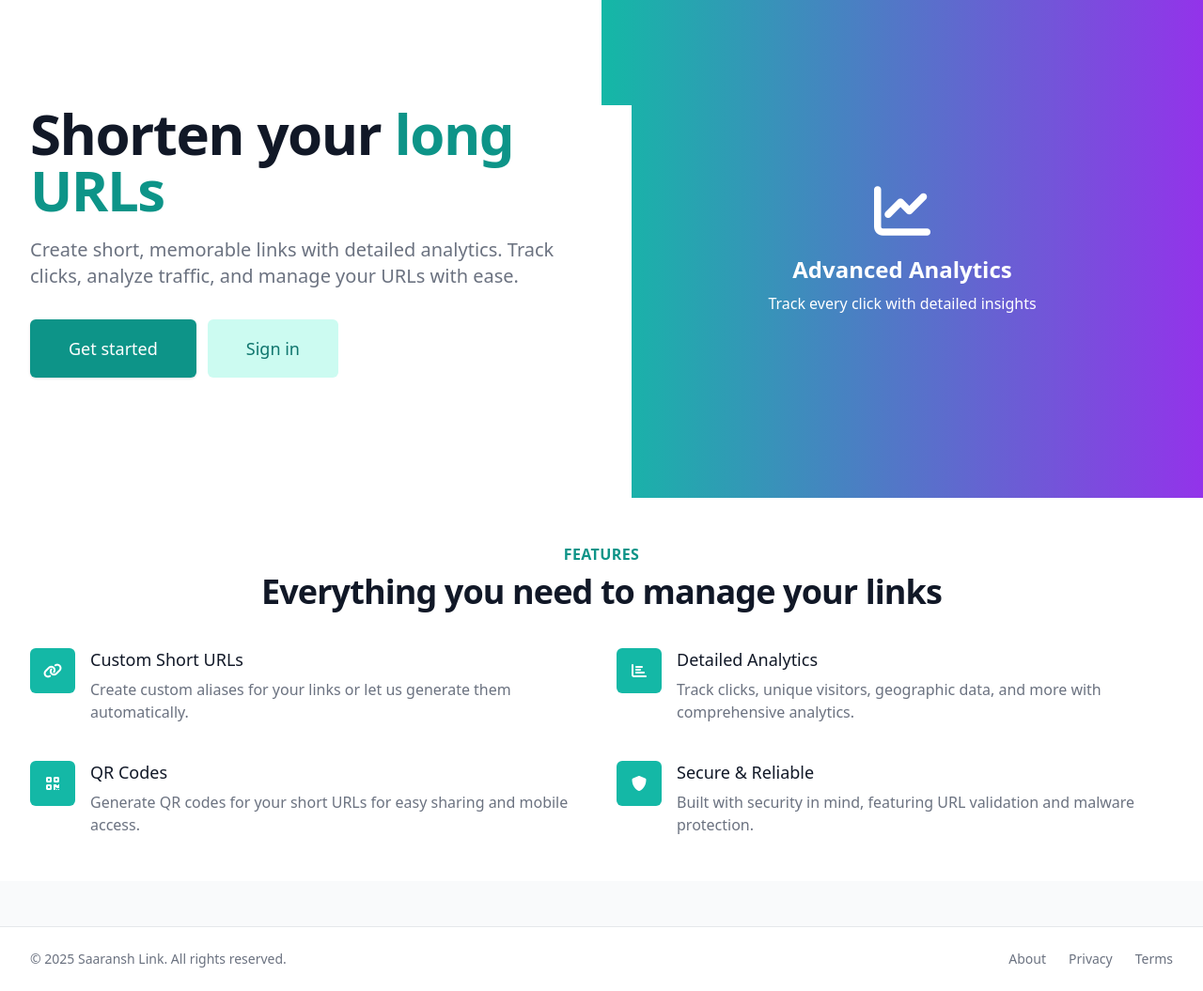
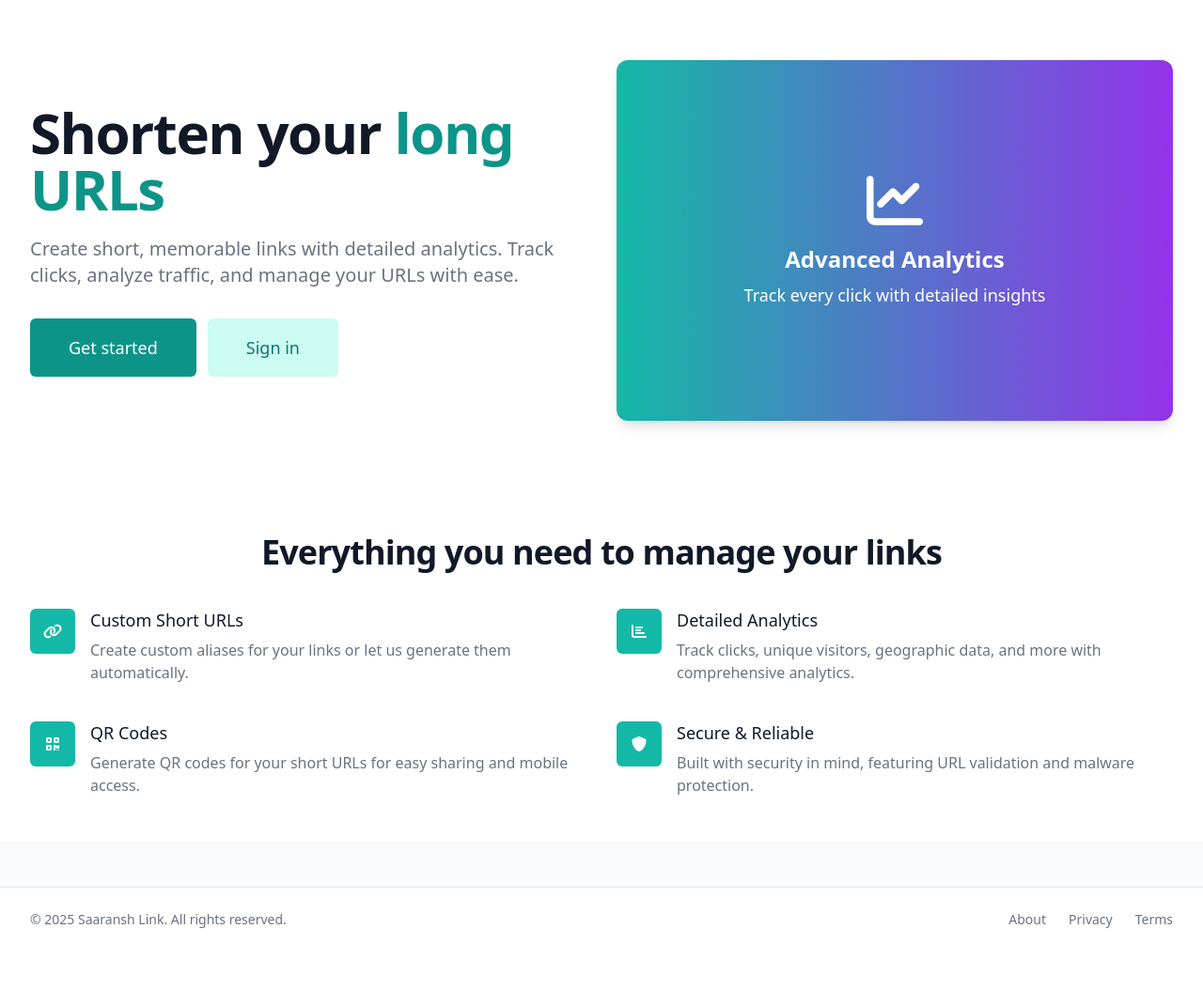
Before and after one commit to sudip6164/Saaransh-Link, a Django app: page / in a window 1280 px wide. Shown: the part 65-1120 px from the top of the page at 94% size. After the commit the page ends 1053 px from the top, so only its background shows below. Run offline with Django 4.2, Linux system fonts and the light colour scheme; some libraries are stand-ins or nearby versions.

Commit message:
home page ui fix

```diff
--- a/templates/home.html
+++ b/templates/home.html
@@ -4,48 +4,53 @@
 
 {% block content %}
 <div class="relative bg-white overflow-hidden">
-    <div class="max-w-7xl mx-auto">
-        <div class="relative z-10 pb-8 bg-white sm:pb-16 md:pb-20 lg:max-w-2xl lg:w-full lg:pb-28 xl:pb-32">
-            <main class="mt-10 mx-auto max-w-7xl px-4 sm:mt-12 sm:px-6 md:mt-16 lg:mt-20 lg:px-8 xl:mt-28">
-                <div class="sm:text-center lg:text-left">
+  <div class="max-w-7xl mx-auto px-4 sm:px-6 lg:px-8">
+    <div class="lg:grid lg:grid-cols-12 lg:gap-8 lg:items-center lg:min-h-[32rem]">
+
+      <div class="sm:text-center md:max-w-2xl md:mx-auto lg:col-span-6 lg:text-left">
         <h1 class="text-4xl tracking-tight font-extrabold text-gray-900 sm:text-5xl md:text-6xl">
           <span class="block xl:inline">Shorten your</span>
           <span class="block text-teal-600 xl:inline">long URLs</span>
         </h1>
-                    <p class="mt-3 text-base text-gray-500 sm:mt-5 sm:text-lg sm:max-w-xl sm:mx-auto md:mt-5 md:text-xl lg:mx-0">
+        <p class="mt-3 text-base text-gray-500 sm:mt-5 sm:text-lg md:mt-5 md:text-xl">
           Create short, memorable links with detailed analytics. Track clicks, analyze traffic, and manage your URLs with ease.
         </p>
-                    <div class="mt-5 sm:mt-8 sm:flex sm:justify-center lg:justify-start">
+
+        <div class="mt-6 sm:mt-8 sm:flex sm:justify-center lg:justify-start">
           {% if user.is_authenticated %}
           <div class="rounded-md shadow">
-                            <a href="{% url 'dashboard' %}" class="w-full flex items-center justify-center px-8 py-3 border border-transparent text-base font-medium rounded-md text-white bg-teal-600 hover:bg-teal-700 md:py-4 md:text-lg md:px-10">
+            <a href="{% url 'dashboard' %}"
+               class="w-full flex items-center justify-center px-8 py-3 border border-transparent text-base font-medium rounded-md text-white bg-teal-600 hover:bg-teal-700 md:py-4 md:text-lg md:px-10">
               Go to Dashboard
             </a>
           </div>
           {% else %}
           <div class="rounded-md shadow">
-                            <a href="{% url 'register' %}" class="w-full flex items-center justify-center px-8 py-3 border border-transparent text-base font-medium rounded-md text-white bg-teal-600 hover:bg-teal-700 md:py-4 md:text-lg md:px-10">
+            <a href="{% url 'register' %}"
+               class="w-full flex items-center justify-center px-8 py-3 border border-transparent text-base font-medium rounded-md text-white bg-teal-600 hover:bg-teal-700 md:py-4 md:text-lg md:px-10">
               Get started
             </a>
           </div>
           <div class="mt-3 sm:mt-0 sm:ml-3">
-                            <a href="{% url 'login' %}" class="w-full flex items-center justify-center px-8 py-3 border border-transparent text-base font-medium rounded-md text-teal-700 bg-teal-100 hover:bg-teal-200 md:py-4 md:text-lg md:px-10">
+            <a href="{% url 'login' %}"
+               class="w-full flex items-center justify-center px-8 py-3 border border-transparent text-base font-medium rounded-md text-teal-700 bg-teal-100 hover:bg-teal-200 md:py-4 md:text-lg md:px-10">
               Sign in
             </a>
           </div>
           {% endif %}
         </div>
       </div>
-            </main>
+
+      <div class="mt-10 lg:mt-0 lg:col-span-6">
+        <div class="h-72 md:h-96 bg-gradient-to-r from-teal-500 to-purple-600 rounded-xl flex items-center justify-center shadow-lg">
+          <div class="text-white text-center px-6">
+            <i class="fas fa-chart-line text-6xl mb-4"></i>
+            <h3 class="text-2xl font-bold">Advanced Analytics</h3>
+            <p class="mt-2 text-lg">Track every click with detailed insights</p>
           </div>
         </div>
-    <div class="lg:absolute lg:inset-y-0 lg:right-0 lg:w-1/2">
-                        <div class="h-56 w-full bg-gradient-to-r from-teal-500 to-purple-600 sm:h-72 md:h-96 lg:w-full lg:h-full flex items-center justify-center">
-            <div class="text-white text-center">
-                <i class="fas fa-chart-line text-6xl mb-4"></i>
-                <h3 class="text-2xl font-bold">Advanced Analytics</h3>
-                <p class="mt-2">Track every click with detailed insights</p>
       </div>
+
     </div>
   </div>
 </div>
@@ -53,7 +58,6 @@
 <div class="py-12 bg-white">
     <div class="max-w-7xl mx-auto px-4 sm:px-6 lg:px-8">
         <div class="lg:text-center">
-                            <h2 class="text-base text-teal-600 font-semibold tracking-wide uppercase">Features</h2>
             <p class="mt-2 text-3xl leading-8 font-extrabold tracking-tight text-gray-900 sm:text-4xl">
                 Everything you need to manage your links
             </p>
```
Lines whose indentation alone changed are shown as unchanged.
